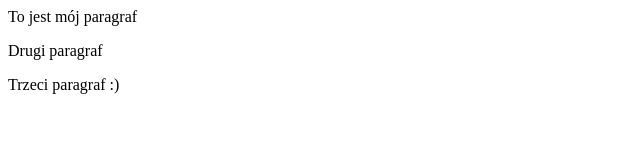
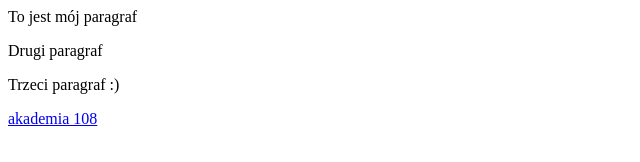
Before and after one commit to zajack93/zajack93.github.io, a plain HTML site: page index.html in a window 1280 px wide. Shown: the whole page, without its empty margins (0-640 px from the left). Drawn offline with Linux system fonts and the light colour scheme.

Commit message:
dodany link do aka108

```diff
--- a/index.html
+++ b/index.html
@@ -1,3 +1,4 @@
 <p>To jest mój paragraf</p>
 <p>Drugi paragraf </p>
 <p>Trzeci paragraf :) </p>
+<a href="http://akademia108.pl"> akademia 108 </a>
```
